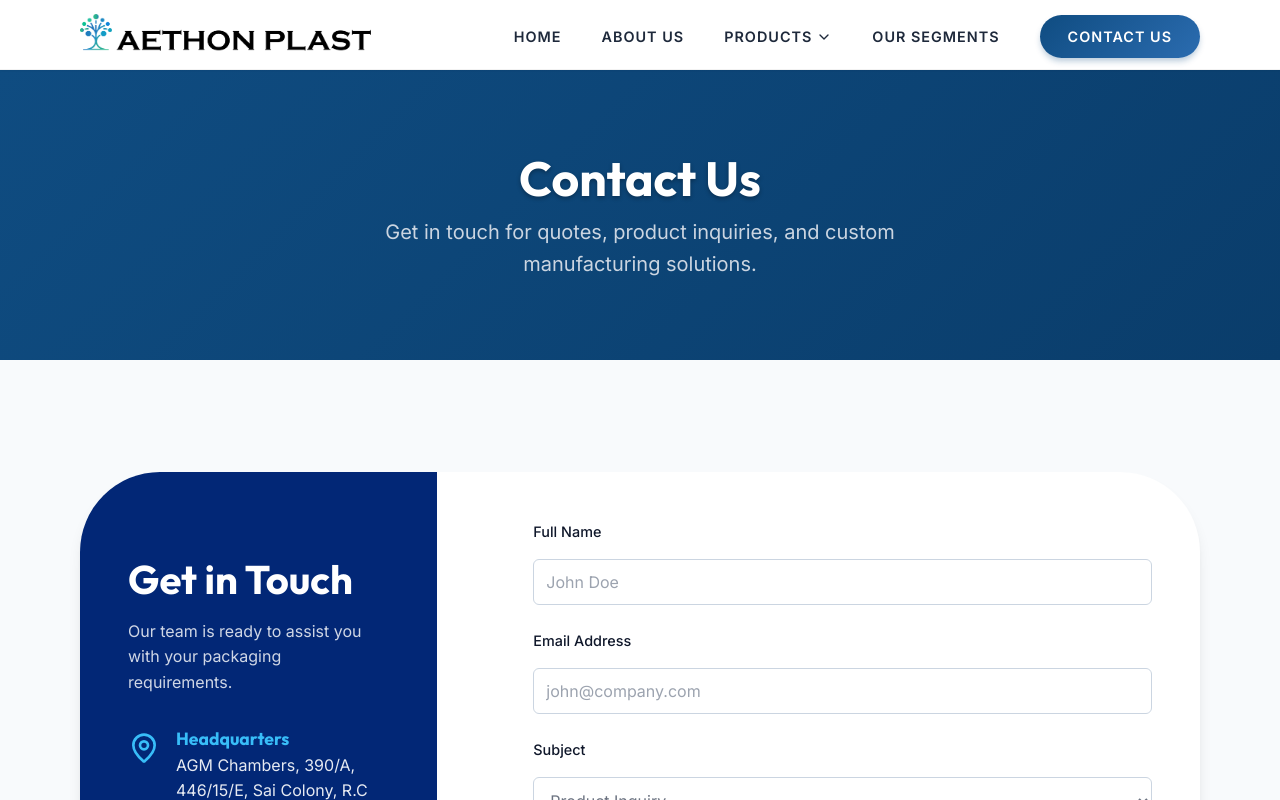
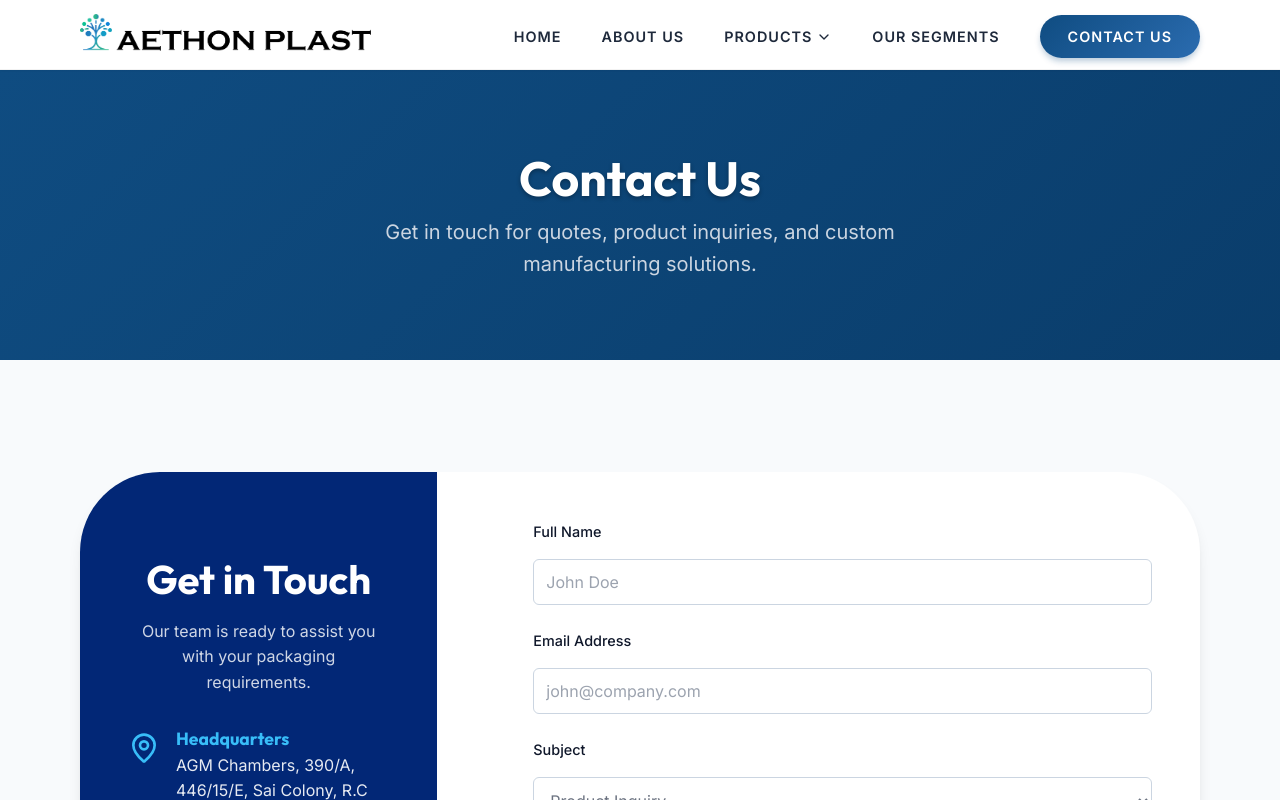
Before and after one commit to radheyaram/aethon-plast, a React (Vite) app: page /contact in a window 1280 px wide. Shown: the top 800 px of the page. Built offline with nearby package versions, Linux system fonts and the light colour scheme.

Commit message:
updated contact info alignment

```diff
--- a/src/pages/Contact.jsx
+++ b/src/pages/Contact.jsx
@@ -22,10 +22,12 @@ const Contact = () => {
                 <div className="container">
                     <div className="contact-container">
                         <div className="contact-info">
-                            <h2>Get in Touch</h2>
-                            <p style={{ marginBottom: '2rem', opacity: 0.9 }}>
-                                Our team is ready to assist you with your packaging requirements.
-                            </p>
+                            <div style={{ textAlign: 'center' }}>
+                                <h2>Get in Touch</h2>
+                                <p style={{ marginBottom: '2rem', opacity: 0.9 }}>
+                                    Our team is ready to assist you with your packaging requirements.
+                                </p>
+                            </div>
 
                             <div className="info-item">
                                 <a href={CONTACT_INFO.MAP_LINK} target="_blank" rel="noopener noreferrer" style={{ color: 'inherit' }}>
```
